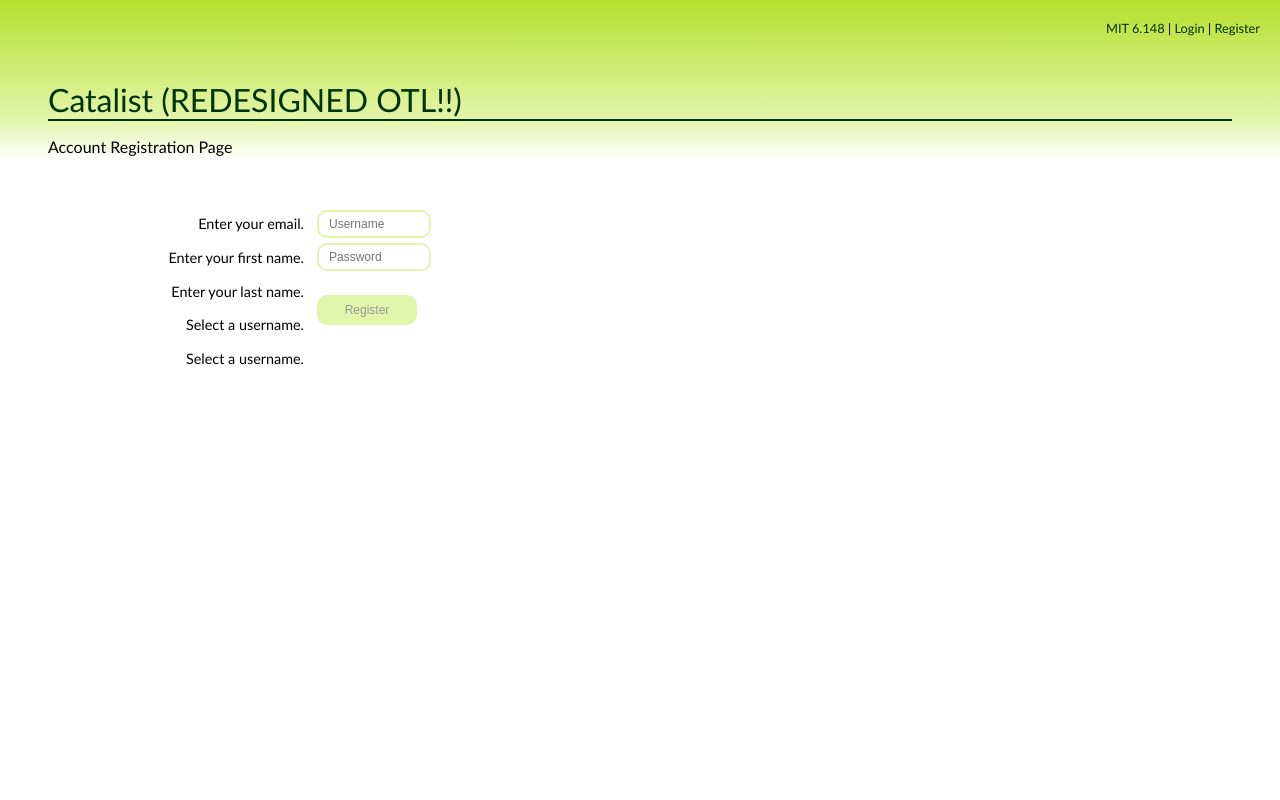
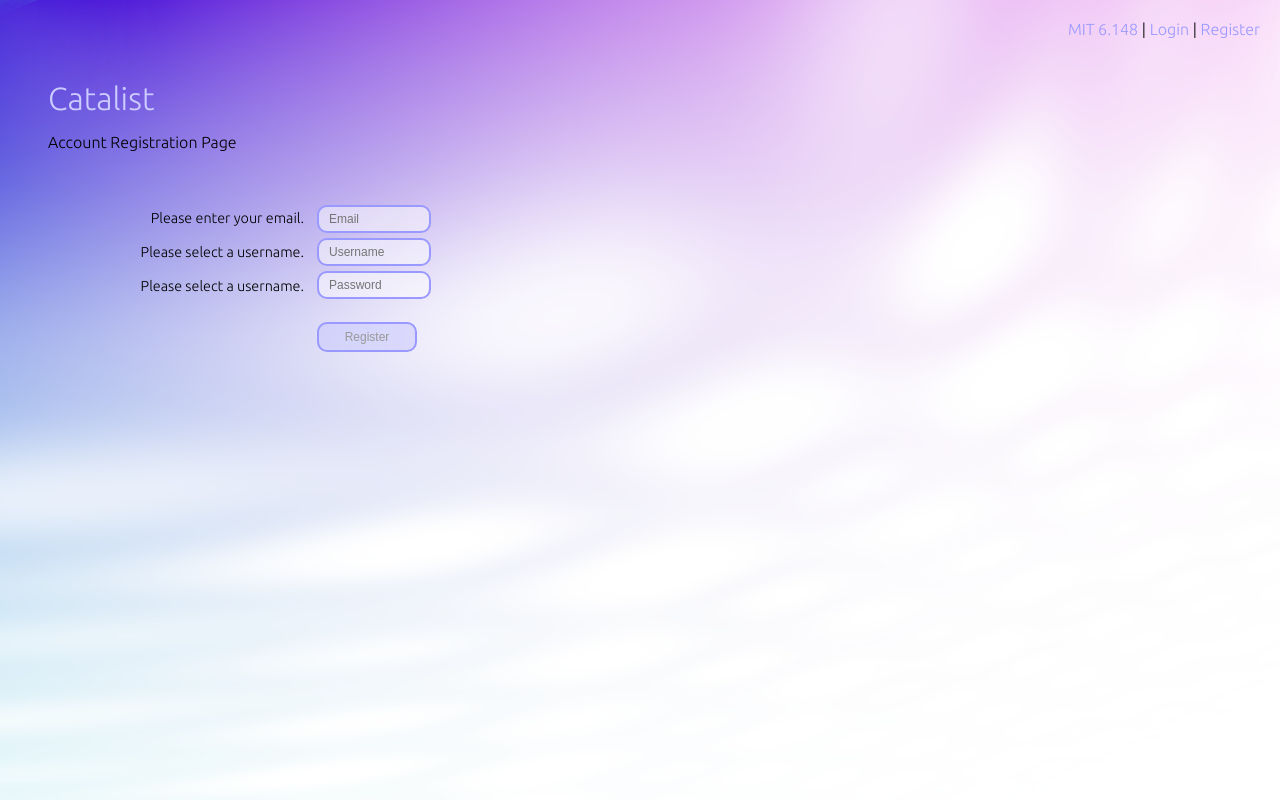
Before and after one commit to neutrinonerd3333/zutara-forever, a Flask app: page /register in a window 1280 px wide. Run offline with Flask 2, Linux system fonts and the light colour scheme; some libraries are stand-ins or nearby versions.

Commit message:
re-do CSS + style
new CSS

```diff
--- a/static/style.css
+++ b/static/style.css
@@ -1,52 +1,45 @@
-html
-{
+@font-face {
+    font-family: Ubuntu;
+    src: url("./fonts/Ubuntu-L.ttf");
+}
+html {
     min-height: 100%;
 }
-body
-/*I can't stand the font*/
-{
-    font-family: "Trebuchet MS", Helvetica, Arial, sans-serif;
-    font-size: 1em;
+body {
+    font-family: Ubuntu;
+    font-size: 12pt; /* 1 em will become 12px everywhere else */
     margin: 0 0 0 0;
-    background: #fff;
-    background: -moz-linear-gradient(top, #b7df2d 0%, #e3f5ab 15%, #fff 20%);
-    /* FF3.6-15 */
-
-    background: -webkit-linear-gradient(top, #b7df2d 0%, #e3f5ab 15%, #fff 20%);
-    /* Chrome10-25,Safari5.1-6 */
-
-    background: linear-gradient(to bottom, #b7df2d 0%, #e3f5ab 15%, #fff 20%);
-    /* W3C, IE10+, FF16+, Chrome26+, Opera12+, Safari7+ */
+    background: #fff; /* default white (overflow will become white too) */
+    background-image: url("./img/bg.jpg");
+    background-position: left top;
     background-repeat: no-repeat;
 }
-a,
 h1,
+h1 a,
 h2 {
-    color: #030;
+    color: #ccf;
 }
 h1,
 h2 {
-    font-family: 'Century Gothic', 'Futura', 'Trebuchet MS', sans-serif;
+    /*font-family: 'Century Gothic', 'Futura', 'Trebuchet MS', sans-serif;*/
+
+    font-family: Ubuntu;
     margin: 0;
     font-weight: normal;
 }
-h1 {
-    border-bottom: 2px solid #030;
+h1 a:hover {
+    color: #99f;
 }
-/*FINALLY FOUND THIS STUPID LINE*/
-
 h2 {
     font-size: 1.2em;
 }
 a {
     text-decoration: none;
+    color: #99f;
 }
 a:hover {
-    color: #339933
+    color: #66f;
 }
-/*I want a nice background for header eventually*/
-/*for nav bar at the moment*/
-
 .login-container {
     margin: 1em 1em 0 0;
     position: absolute;
@@ -56,7 +49,7 @@ a:hover {
 .login-container div {
     padding: 4px;
     text-align: right;
-    font-size: 0.8em;
+    font-size: 1em;
 }
 .register-container {
     width: 250px;
@@ -64,7 +57,7 @@ a:hover {
     float: left;
     padding: 4px;
 }
-.register-container div div{
+.register-container div div {
     text-align: right;
     font-size: .9em;
     height: 2em;
@@ -75,7 +68,7 @@ a:hover {
     padding: 3px 10px 3px 10px;
     font-size: 12px;
     border-radius: 10px;
-    border-color: #e3f5ab;
+    border-color: #99f;
     border-style: solid;
     border: 1;
 }
@@ -86,17 +79,16 @@ a:hover {
 input[type="text"],
 input[type="email"],
 input[type="password"] {
-
     display: block;
     text-align: left;
     height: 1.5em;
     width: 90px;
-    background-color: #fff;
+    background-color: rgba(255, 255, 255, 0.5);
 }
 input[type="email"]:focus,
 input[type="text"]:focus,
 input[type="password"]:focus {
-    background-color: #e3f5ab;
+    background-color: rgba(200, 200, 255, 0.5);
     outline: none;
 }
 input[type="submit"],
@@ -104,13 +96,13 @@ input[type="button"] {
     text-align: center;
     height: 30px;
     width: 100px;
-    background-color: #e3f5ab;
+    background-color: rgba(200, 200, 255, 0.5);
     outline: 0;
     color: #999;
 }
 input[type="submit"]:hover,
 input[type="button"]:hover {
-    background-color: #fff;
+    background-color: rgba(255, 255, 255, 0.5);
     cursor: pointer;
 }
 .errormsg {
--- a/templates/home.html
+++ b/templates/home.html
@@ -1,7 +1,4 @@
 {% extends "layout.html" %}
-{% block title %}
-Index
-{% endblock %}
 
 
 {% block content %}
--- a/templates/layout.html
+++ b/templates/layout.html
@@ -2,18 +2,16 @@
 <html lang="en">
 <head>
 <meta charset=utf-8>
-<meta name="viewport" content="width=620">
-<title>Instant DR Demo</title>
-<!--<link rel="stylesheet" href="https://maxcdn.bootstrapcdn.com/bootstrap/3.3.5/css/bootstrap-theme.min.css">-->
-<!--the bootstrap is just a mess .____. and it doesn't even seem to be used-->
-<link rel=stylesheet type=text/css href="{{ url_for('static', filename='style.css') }}"> <!--fonts, themes, containers-->
+<title>Catalist</title>
+<link rel=stylesheet type=text/css href="{{ url_for('static', filename='style.css') }}">
 
 </head>
 <body>
 <div class="container">
     <div class="header">
-	   <h1><a href="/">Catalist (REDESIGNED OTL!!)</a></h1>
-    <p class="lead">{% block title %}{% endblock %}</p>
+	   <h1><a href="/">Catalist</a></h1>
+        <!--title block is an optional bit, like a header to each page-->
+    <p>{% block title %}{% endblock %}</p>
     </div>
     <script type="text/javascript" src="{{ url_for('static', filename='useraccount.js') }}"></script>
     <div class="login-container">
--- a/templates/register.html
+++ b/templates/register.html
@@ -8,27 +8,22 @@ Account Registration Page
     <article>
         <div class="register-container">
             <div>
-                <div>Enter your email.</div>
+                <div>Please enter your email.</div>
             </div>
             <div>
-                <div>Enter your first name.</div>
+                <div>Please select a username.</div>
             </div>
             <div>
-                <div>Enter your last name.</div>
-            </div>
-            <div>
-                <div>Select a username.</div>
-            </div>
-            <div>
-                <div>Select a username.</div>
+                <div>Please select a username.</div>
             </div>
         </div>
         <div class="register-container">
             <form action="/signup" method="POST" onsubmit="return signup(this)">
                 <div class="register">
-                    <input type="text" name="uid" placeholder="Username">
+                    <input type="email" name="email" placeholder="Email" required>
+                    <input type="text" name="uid" placeholder="Username" required>
                     <!--<label for="uid">Note: Username must contain between 4 and 12 characters.</label>-->
-                    <input type="password" name="password" placeholder="Password">
+                    <input type="password" name="password" placeholder="Password" required>
                     <br>
                     <input type="submit" value="Register">
                 </div>
--- a/templates/security/login_user.html
+++ b/templates/security/login_user.html
@@ -18,8 +18,8 @@ User Login
         <div class="register-container">
             <form action="/signin" method="POST" onsubmit="return signin(this)">
                 <div class="register">
-                    <input type="text" name="uid" placeholder="Username">
-                    <input type="password" name="password" placeholder="Password">
+                    <input type="text" name="uid" placeholder="Username" required>
+                    <input type="password" name="password" placeholder="Password" required>
                     <br>
                     <input type="submit" value="Login">
                 </div>
```
Also changed, not shown: static/fonts/Ubuntu-B.ttf (added), static/fonts/Ubuntu-BI.ttf (added), static/fonts/Ubuntu-C.ttf (added), static/fonts/Ubuntu-L.ttf (added), static/fonts/Ubuntu-LI.ttf (added), static/fonts/Ubuntu-M.ttf (added), static/fonts/Ubuntu-MI.ttf (added), static/fonts/Ubuntu-R.ttf (added), static/fonts/Ubuntu-RI.ttf (added), static/fonts/UbuntuMono-B.ttf (added), static/fonts/UbuntuMono-BI.ttf (added), static/fonts/UbuntuMono-R.ttf (added), static/fonts/UbuntuMono-RI.ttf (added), static/img/bg.jpg (added).
